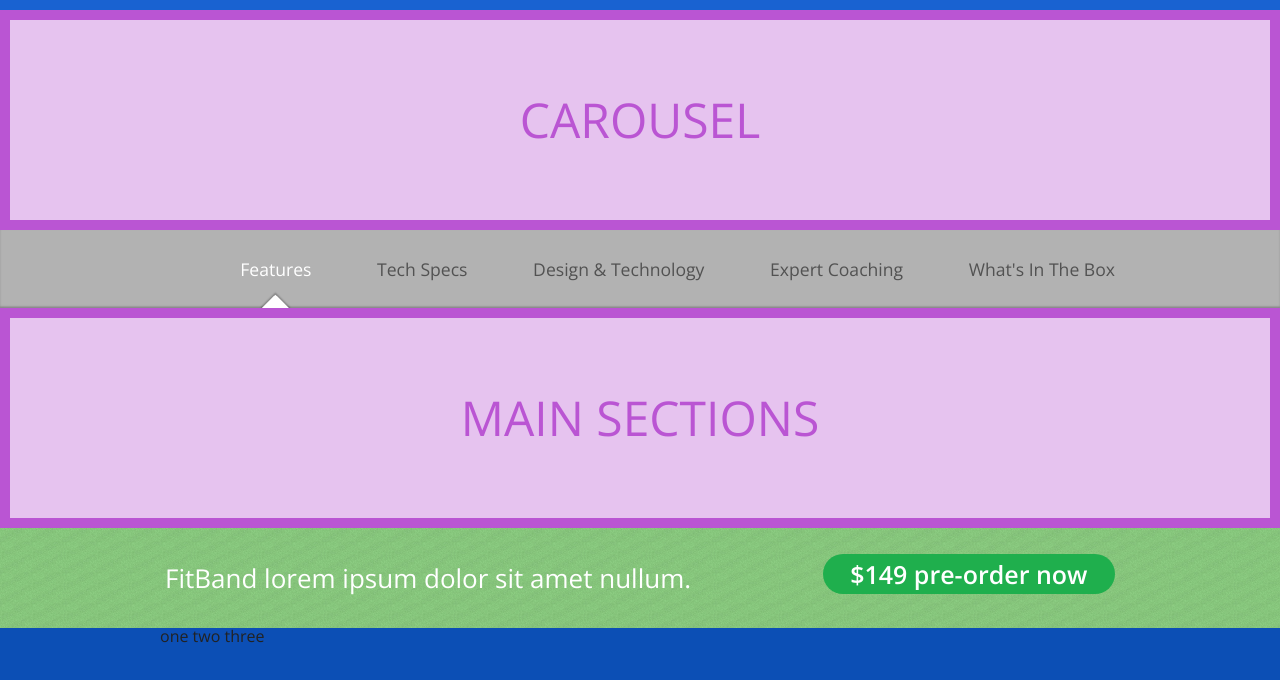
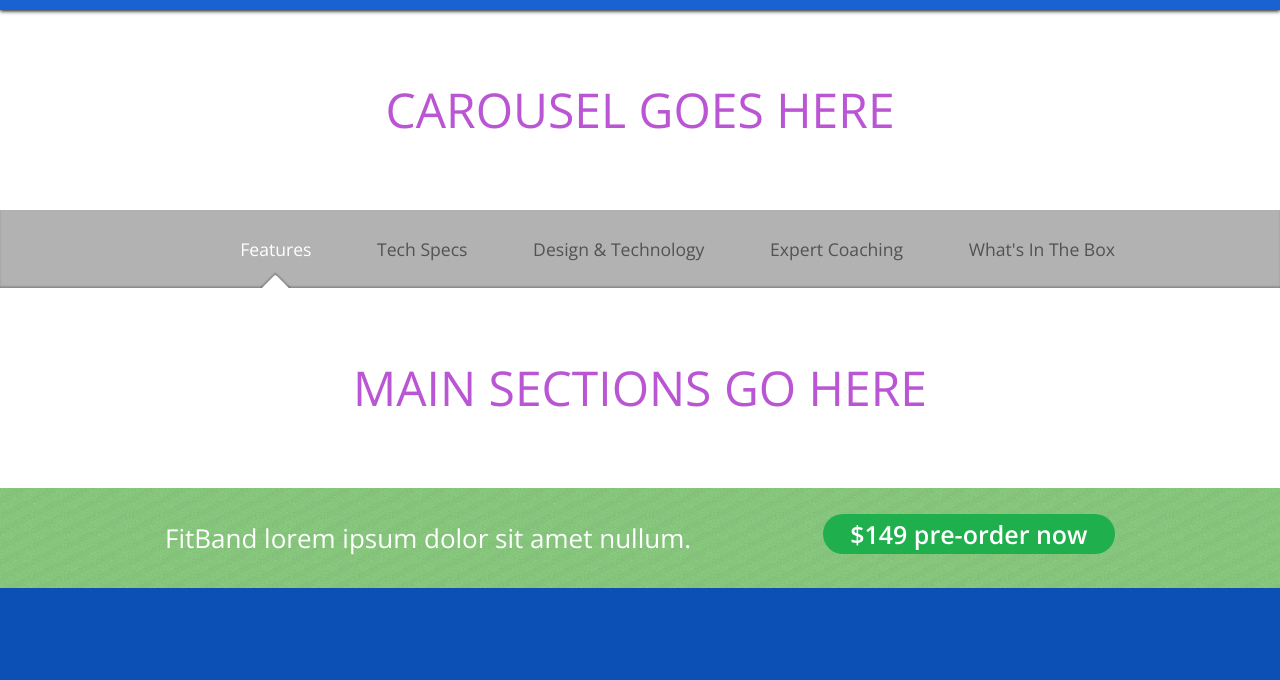
Before and after one commit to dperuo/msds, a website: page index.html in a window 1280 px wide. Shown: the part 120-800 px from the top of the page. Drawn offline with nearby package versions, Linux system fonts and the light colour scheme.

Commit message:
fix css cascade

```diff
--- a/index.html
+++ b/index.html
@@ -38,7 +38,7 @@
 
 
 
-        <div class="dev-holder">CAROUSEL</div>
+        <div class="dev-holder">CAROUSEL GOES HERE</div>
 
 
 
@@ -62,7 +62,7 @@
 
 
 
-        <div class="dev-holder">MAIN SECTIONS</div>
+        <div class="dev-holder">MAIN SECTIONS GO HERE</div>
 
 
 
@@ -83,7 +83,7 @@
         </div>
         <div class="footer-sub">
             <div class="row">
-                one two three
+
             </div>
         </div>
 
--- a/scss/_custom.scss
+++ b/scss/_custom.scss
@@ -14,9 +14,9 @@
           box-shadow: 0 1px 4px black;
 }
 
-// .header-top__nav-list {
-
-// }
+.header-top__nav-list {
+  margin-bottom: 0;
+}
 
 .header-top__nav-item {
   padding-left: 2.2em;
--- a/scss/_hacks.scss
+++ b/scss/_hacks.scss
@@ -1,3 +1,13 @@
+//
+//  HACKS.SCSS
+//
+//  Fixes, hacks, and temporary duct tape to get the project done.
+//
+//  Hat tip: Harry Roberts
+//  http://csswizardry.com/2013/04/shame-css/
+//
+//
+
 
 $dev-color: MediumOrchid;
 
@@ -8,9 +18,9 @@ $dev-color: MediumOrchid;
   font-size: 3em;
   line-height: 200px;
   text-align: center;
-  border: 10px solid $dev-color;
+  // border: 10px solid $dev-color;
   color: $dev-color;
-  background-color: tint($dev-color, 65);
+  // background-color: tint($dev-color, 65);
 }
 
 .footer-top__order-btn-dev {
--- a/scss/app.scss
+++ b/scss/app.scss
@@ -1,7 +1,7 @@
-@import "hacks";
-@import "custom";
 @import "settings";
 @import "foundation";
+@import "custom";
+@import "hacks";
 
 // Or selectively include components
 // @import
```
Also changed, not shown: css/app.css, 1 other file.
